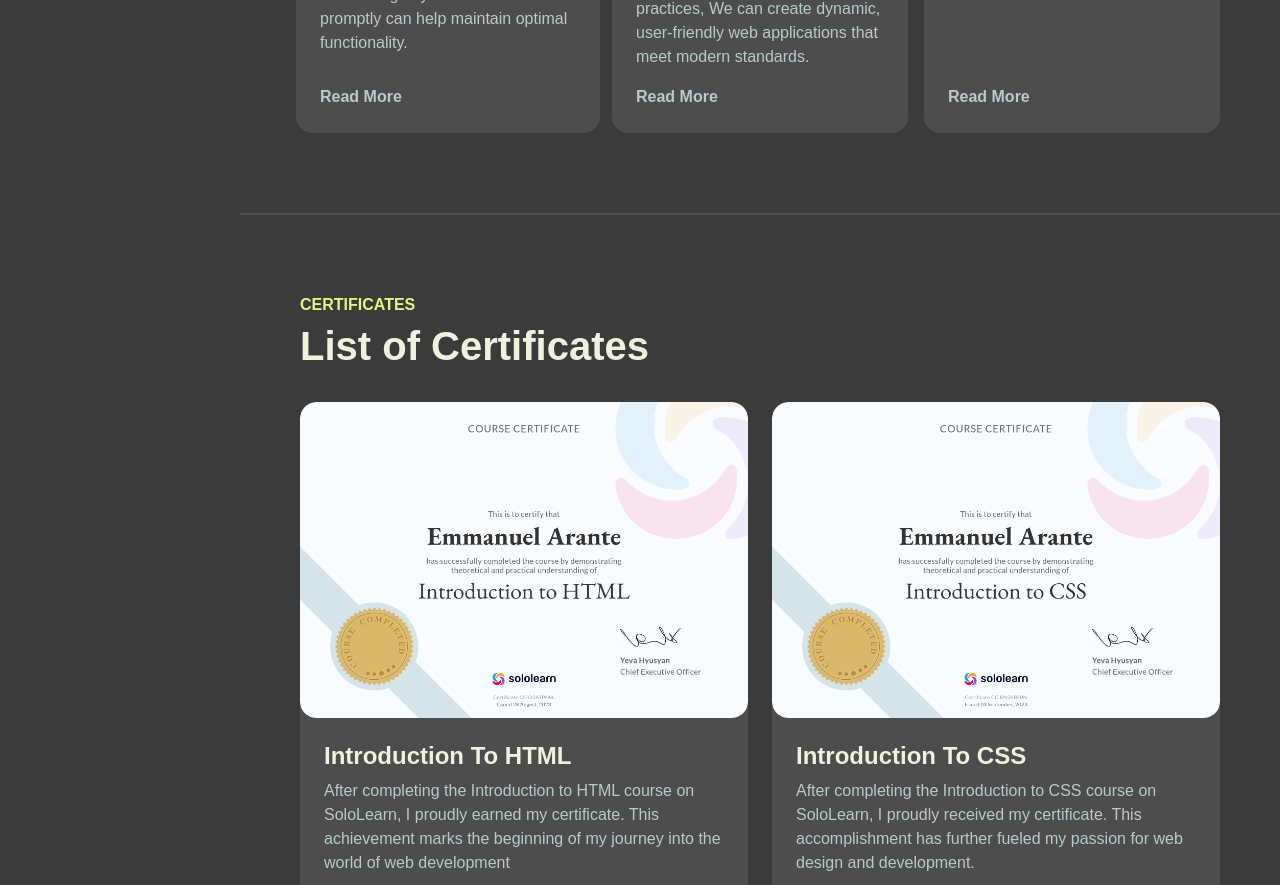
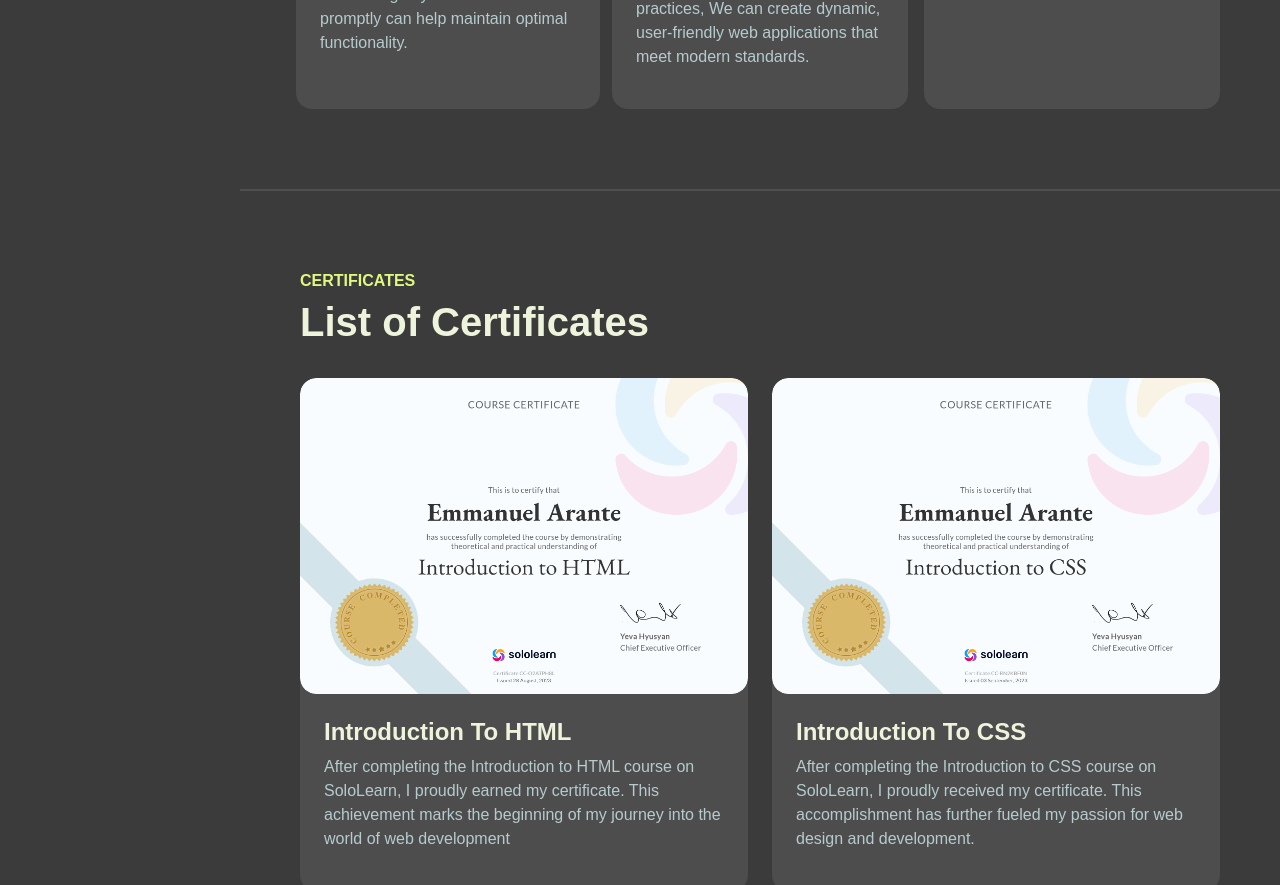
Before and after one commit to earante/earante.github.io, a plain HTML site: page index.html in a window 1280 px wide. Shown: the part 1471-2356 px from the top of the page. Drawn offline with Linux system fonts and the light colour scheme; a web font is replaced by a local one.

Commit message:
Removing read more in services section

```diff
--- a/index.html
+++ b/index.html
@@ -121,7 +121,7 @@
                   performance and addressing any unusual behavior promptly can
                   help maintain optimal functionality.
                 </p>
-                <a href="#" class="custom-link mt-auto">Read More</a>
+
               </div>
             </div>
             <div
@@ -147,7 +147,7 @@
                   With these practices, We can create dynamic, user-friendly web
                   applications that meet modern standards.
                 </p>
-                <a href="#" class="custom-link mt-auto">Read More</a>
+
               </div>
             </div>
             <div
@@ -172,7 +172,7 @@
                   they can design efficient, secure, and reliable network
                   systems.
                 </p>
-                <a href="#" class="custom-link mt-auto">Read More</a>
+
               </div>
             </div>
           </div>
```
